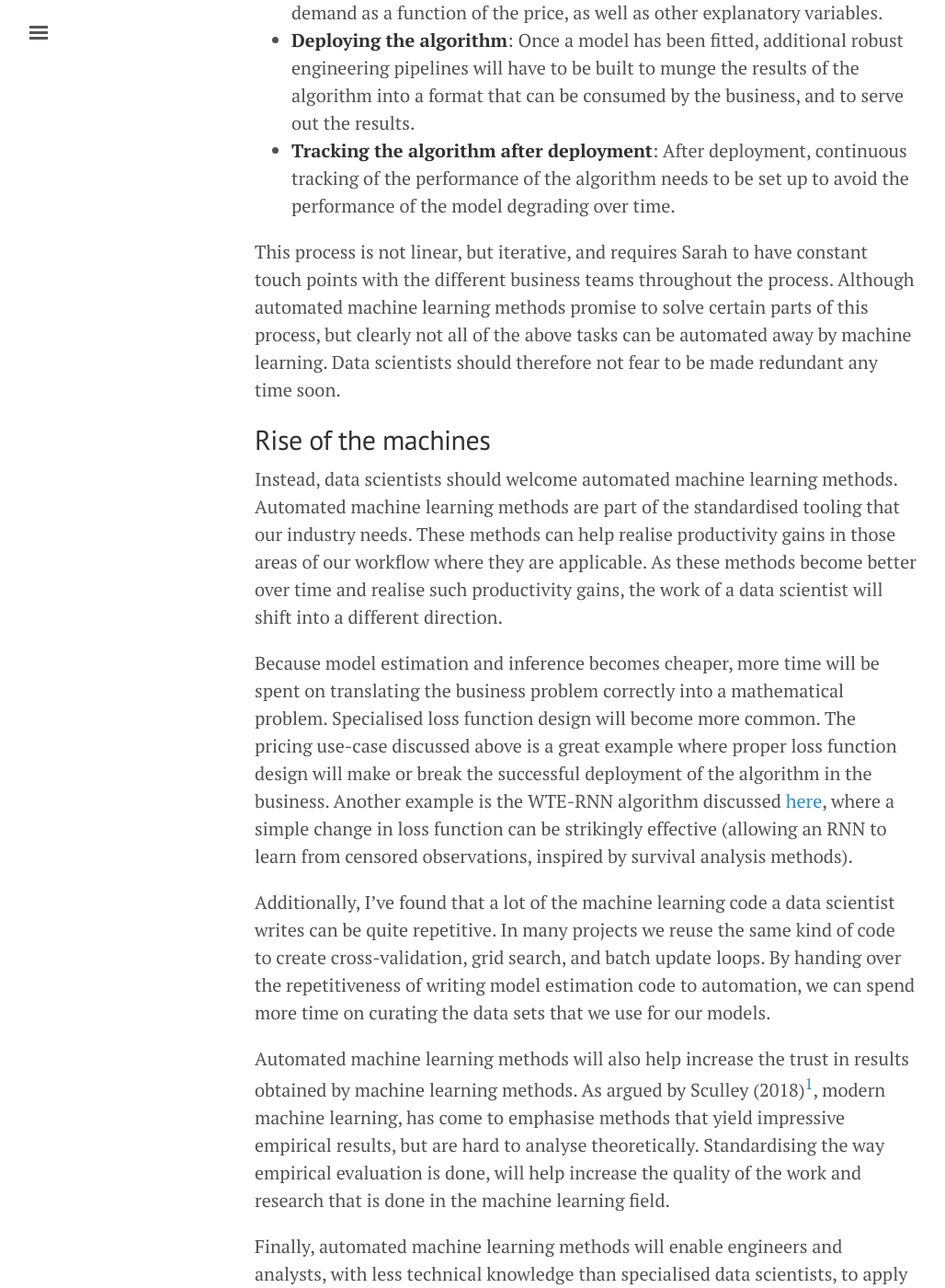
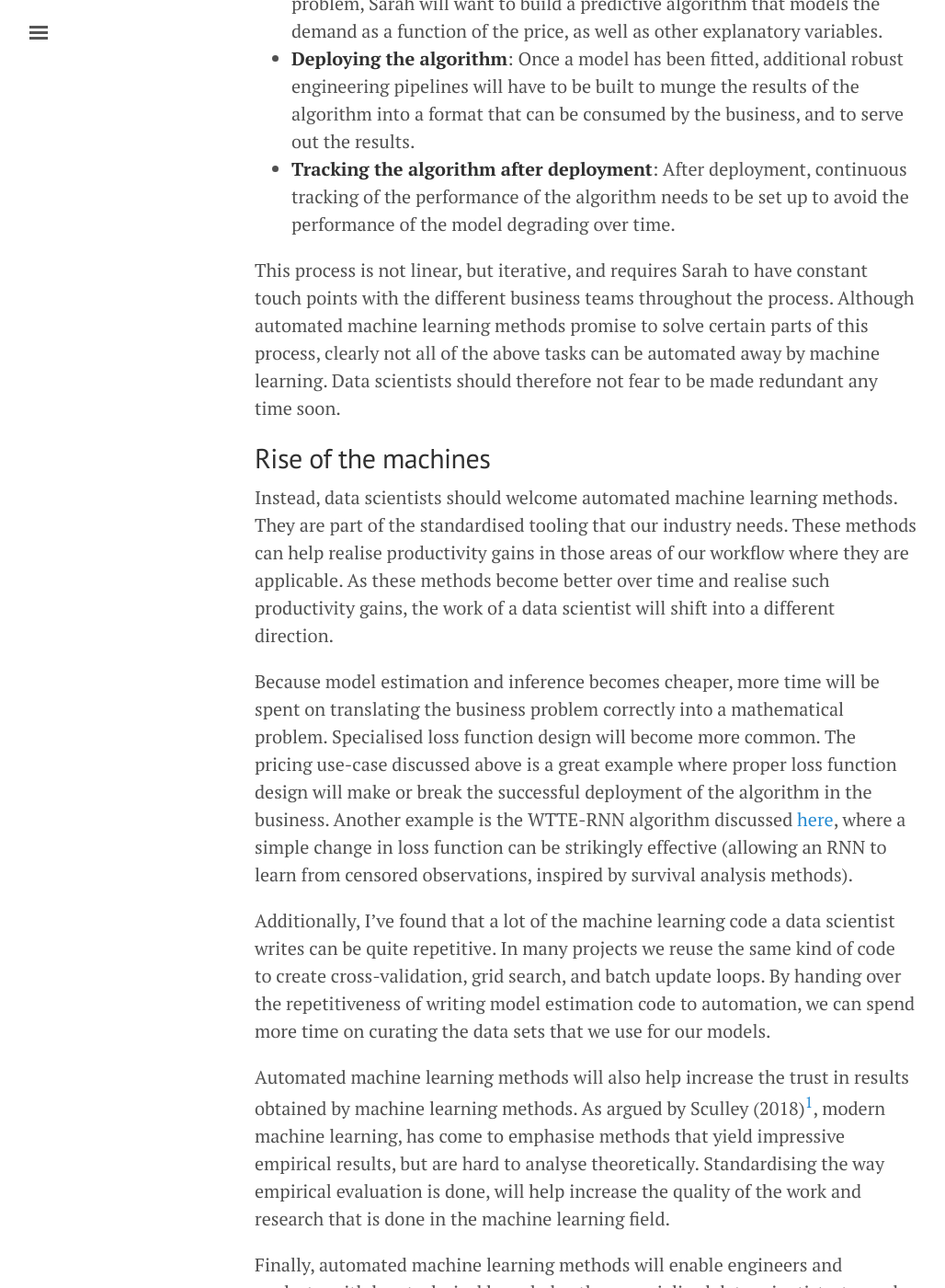
Before and after one commit to thuijskens/thuijskens.github.io, a Jekyll site: the page built from _posts/2019-10-30-dont-fear-automl.md, in a window 1280 px wide and 1400 px high, scrolled down 2461 px. Shown: the whole window at 92% size, without its empty margins (3-1031 px from the left). Built offline with Jekyll 4.4.1, drawn with Linux system fonts in a browser that asks for light colours; some of the changed text lies outside the part shown.

Commit message:
Fix some typos :memo:

```diff
--- a/_posts/2019-10-30-dont-fear-automl.md
+++ b/_posts/2019-10-30-dont-fear-automl.md
@@ -28,13 +30,13 @@
 - **Tracking the algorithm after deployment**: After deployment, continuous tracking of the performance of the algorithm needs to be set up to avoid the performance of the model degrading over time.
 
 This process is not linear, but iterative, and requires Sarah to have constant touch points with the different business teams throughout the process.
-Although automated machine learning methods promise to solve certain parts of this process, but clearly not all of the above tasks can be automated away by machine learning. Data scientists should therefore not fear to be made redundant any time soon.
+Although automated machine learning methods promise to solve certain parts of this process, clearly not all of the above tasks can be automated away by machine learning. Data scientists should therefore not fear to be made redundant any time soon.
 
 ## Rise of the machines
 
-Instead, data scientists should welcome automated machine learning methods. Automated machine learning methods are part of the standardised tooling that our industry needs. These methods can help realise productivity gains in those areas of our workflow where they are applicable. As these methods become better over time and realise such productivity gains, the work of a data scientist will shift into a different direction.
+Instead, data scientists should welcome automated machine learning methods. They are part of the standardised tooling that our industry needs. These methods can help realise productivity gains in those areas of our workflow where they are applicable. As these methods become better over time and realise such productivity gains, the work of a data scientist will shift into a different direction.
 
-Because model estimation and inference becomes cheaper, more time will be spent on translating the business problem correctly into a mathematical problem. Specialised loss function design will become more common. The pricing use-case discussed above is a great example where proper loss function design will make or break the successful deployment of the algorithm in the business. Another example is the WTE-RNN algorithm discussed [here](https://ragulpr.github.io/2016/12/22/WTTE-RNN-Hackless-churn-modeling/), where a simple change in loss function can be strikingly effective (allowing an RNN to learn from censored observations, inspired by survival analysis methods).
+Because model estimation and inference becomes cheaper, more time will be spent on translating the business problem correctly into a mathematical problem. Specialised loss function design will become more common. The pricing use-case discussed above is a great example where proper loss function design will make or break the successful deployment of the algorithm in the business. Another example is the WTTE-RNN algorithm discussed [here](https://ragulpr.github.io/2016/12/22/WTTE-RNN-Hackless-churn-modeling/), where a simple change in loss function can be strikingly effective (allowing an RNN to learn from censored observations, inspired by survival analysis methods).
 
 Additionally, I've found that a lot of the machine learning code a data scientist writes can be quite repetitive. In many projects we reuse the same kind of code to create cross-validation, grid search, and batch update loops. By handing over the repetitiveness of writing model estimation code to automation, we can spend more time on curating the data sets that we use for our models.
 
```
Also changed, not shown: other parts of _posts/2019-10-30-dont-fear-automl.md (+4 -2 lines).
